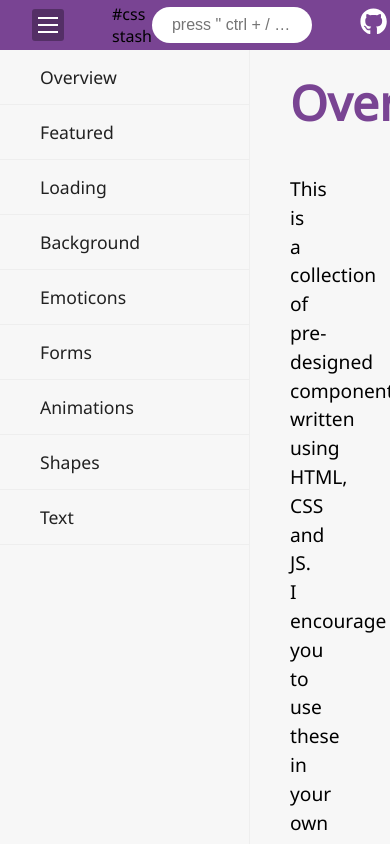
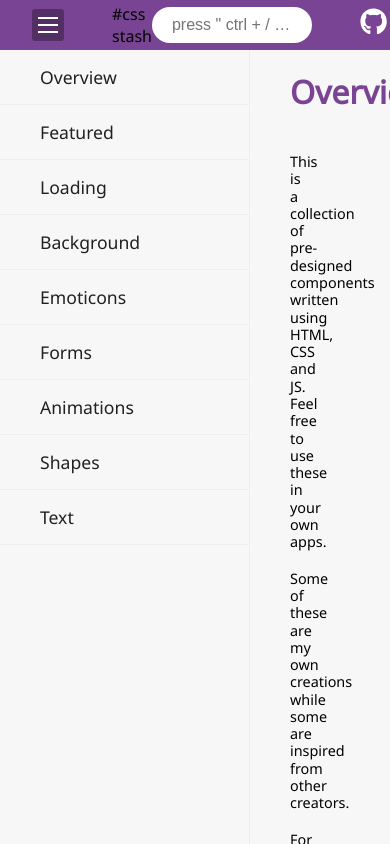
Before and after one commit to Milind452/css-stash, a React (Create React App) app: page / in a window 390 px wide. Built offline with nearby package versions, Linux system fonts and the light colour scheme.

Commit message:
make overview section responsive

```diff
--- a/src/pages/Overview/Overview.css
+++ b/src/pages/Overview/Overview.css
@@ -40,3 +40,24 @@
     color: #794493;
     transform: scale(1.2);
 }
+
+@media screen and (max-width: 900px) {
+    .overview > h1 {
+        font-size: 2.5rem;
+    }
+
+    .overview p {
+        font-size: 1rem;
+    }
+}
+
+@media screen and (max-width: 600px) {
+    .overview > h1 {
+        font-size: 2rem;
+    }
+
+    .overview p {
+        line-height: 1.2;
+        font-size: 0.9rem;
+    }
+}
--- a/src/pages/Overview/Overview.js
+++ b/src/pages/Overview/Overview.js
@@ -10,8 +10,8 @@ export default function Overview() {
             <section>
                 <p>
                     This is a collection of pre-designed components written
-                    using HTML, CSS and JS. I encourage you to use these in your
-                    own apps.
+                    using HTML, CSS and JS. Feel free to use these in your own
+                    apps.
                 </p>
                 <p>
                     Some of these are my own creations while some are inspired
```
